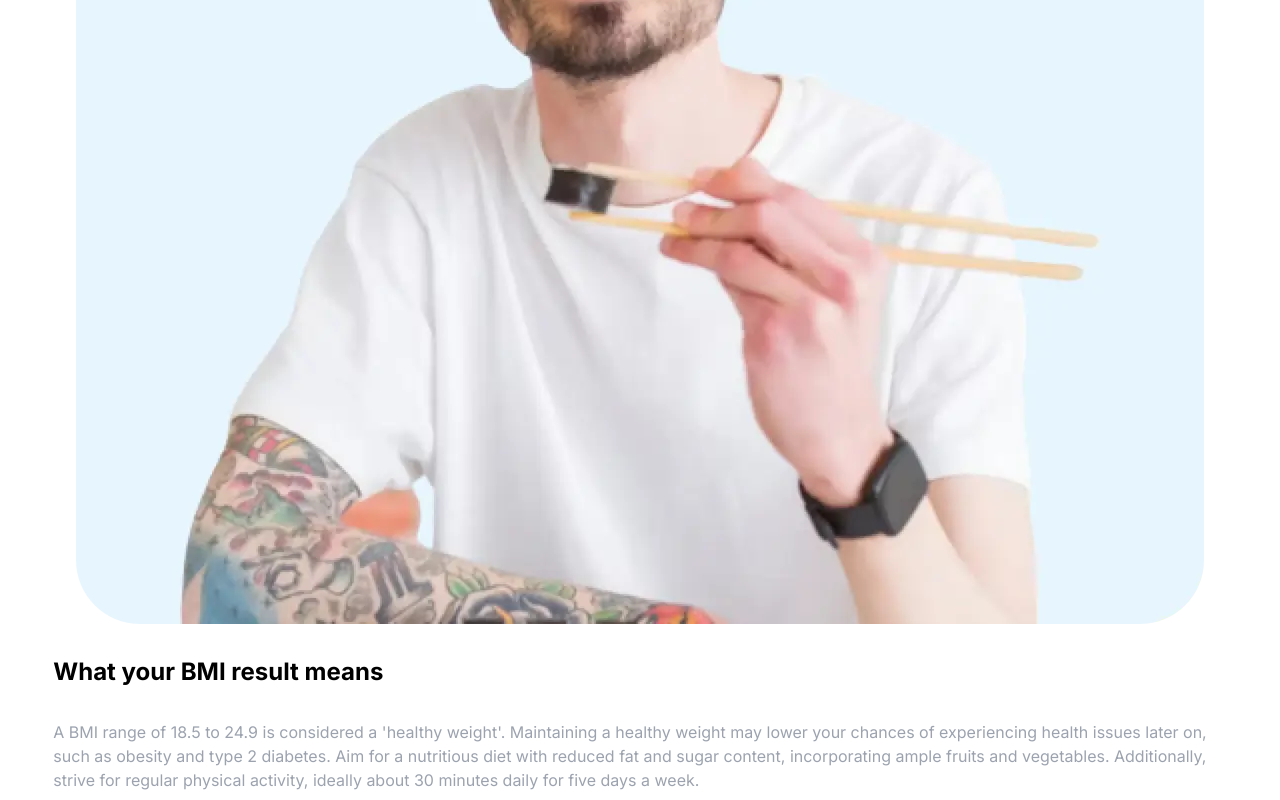
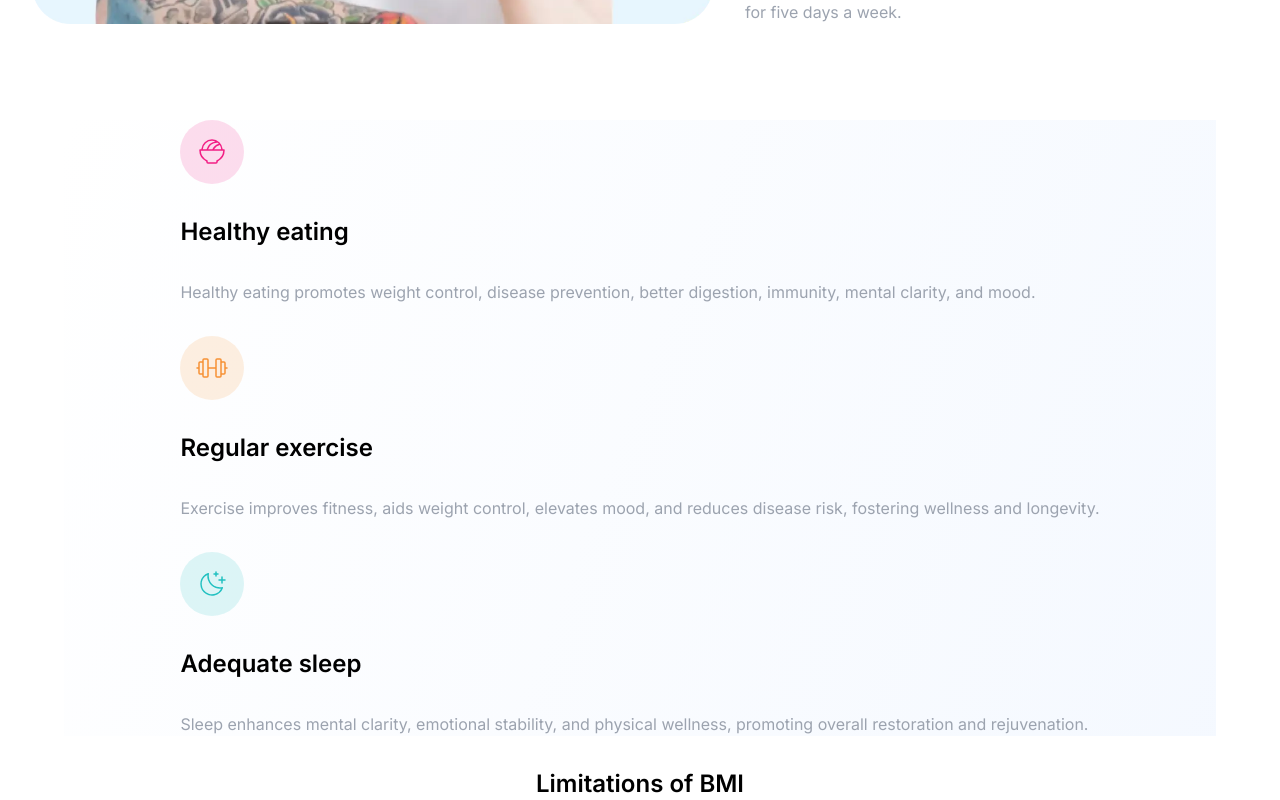
Before and after one commit to EvanFung/bmi-cal, a Next.js app: page / in a window 1280 px wide. Shown: the part 1540-2340 px from the top of the page. Built offline with nearby package versions, Linux system fonts and the light colour scheme.

Commit message:
responsive to tablet

```diff
--- a/app/globals.css
+++ b/app/globals.css
@@ -137,7 +137,7 @@ input:hover {
   flex-direction: column;
 }
 .healthy-living-style {
-  width: 80%;
+  width: 90%;
   display: flex;
   justify-content: center;
   align-items: center;
@@ -188,3 +188,37 @@ input:hover {
   align-items: center;
   gap: 16px;
 }
+/* Medium devices (landscape tablets, 768px - 1280) */
+@media only screen and (min-width: 768px) and (max-width: 1280px){
+  .explanation {
+    margin-top:15rem;
+    width: 100%;
+    display: flex;
+    flex-direction: row;
+    justify-content: center;
+    padding: 2rem;
+    gap: 2rem;
+    align-items: end;
+  }
+  .explanation img[alt="man-eating-food"] {
+    width:56%;
+  }
+  .bmi-explanation h2 {
+    margin-bottom: 1rem;
+  }
+  .bmi-explanation p {
+    font-size: medium;
+  }
+
+  .limitation-item-container {
+    display: flex;
+    flex-direction: row;
+    justify-content: center;
+    padding: 0;
+    gap: 24px;
+    flex-wrap: wrap;
+  }
+  .limitation-item {
+    width: 45%;
+  }
+}
--- a/app/page.tsx
+++ b/app/page.tsx
@@ -49,7 +49,7 @@ export default function Home() {
         </section>
           <section className='explanation'>
               <img src="/image-man-eating.webp" alt="man-eating-food" />
-              <div className='w-11/12'>
+              <div className='w-11/12 bmi-explanation'>
                   <h2 className='text-2xl font-bold mt-8 mb-8'>What your BMI result means</h2>
                   <p className='text-light text-base text-gray-400'>
                       A BMI range of 18.5 to 24.9 is considered a &#39;healthy weight&#39;.
```
